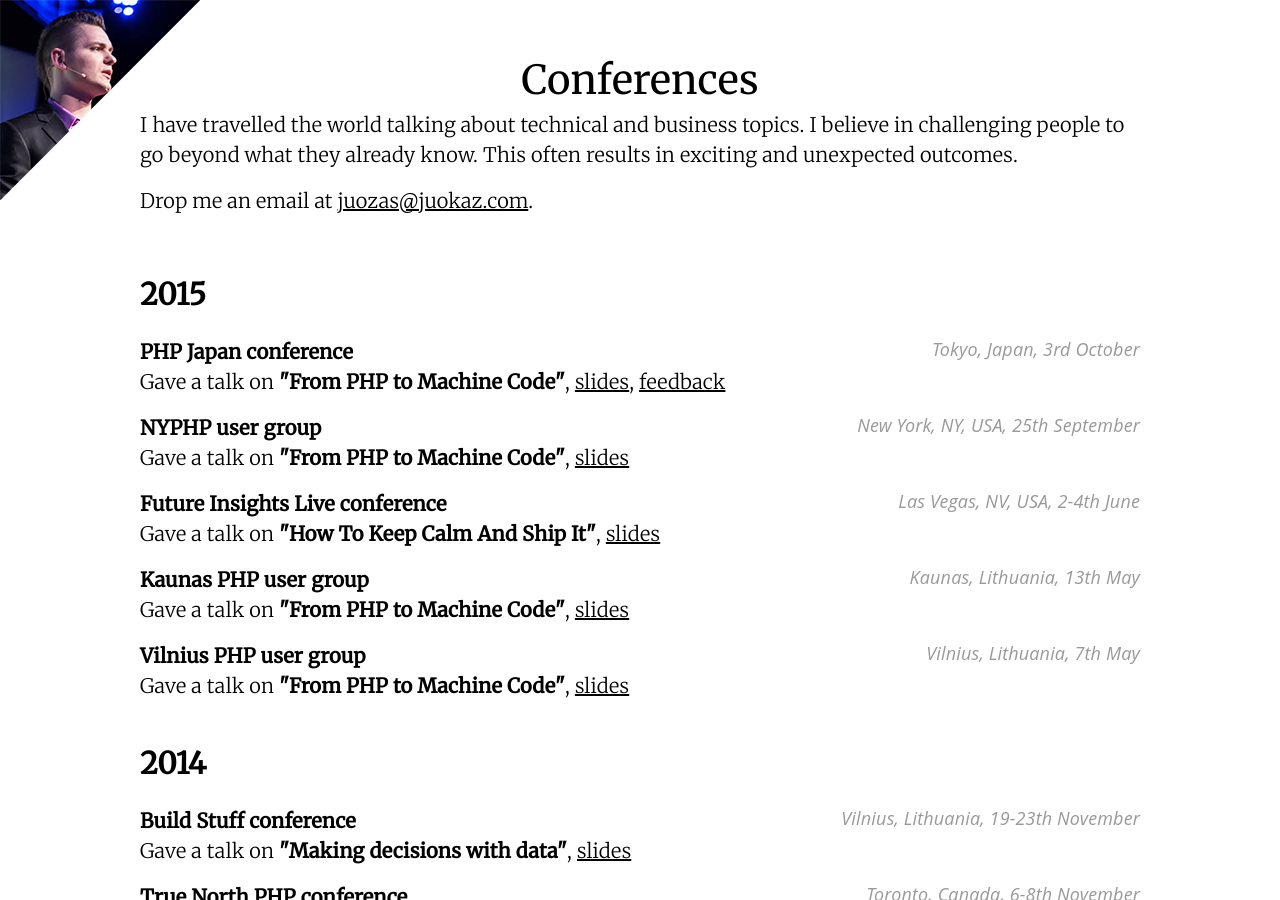
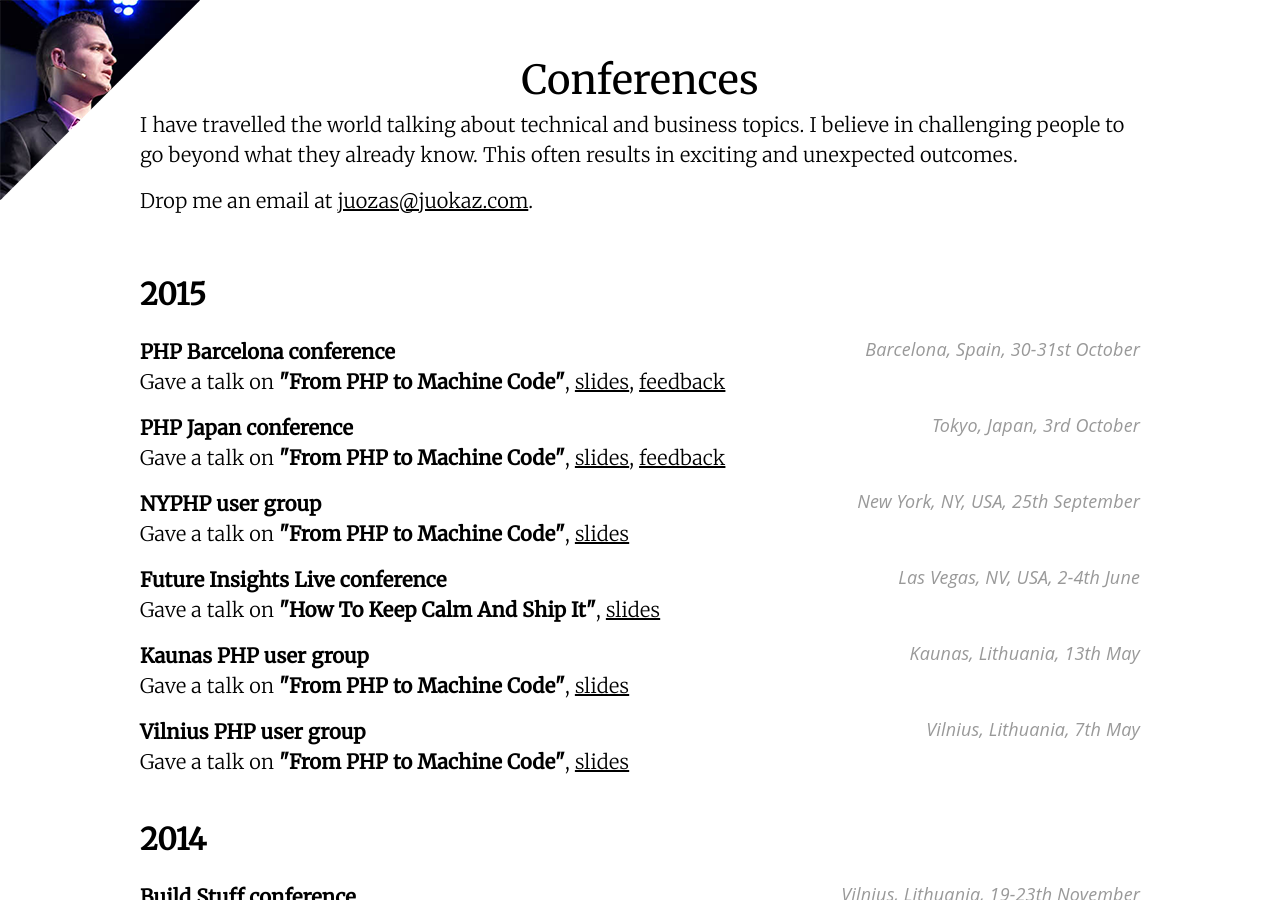
Before and after one commit to juokaz/juokaz.com, a Jekyll site: the page built from conferences.html, in a window 1280 px wide and 900 px high. Built offline with Jekyll 4.4.1, drawn with Linux system fonts in a browser that asks for light colours.

Commit message:
Added php barcelona conference

```diff
--- a/_config.yml
+++ b/_config.yml
@@ -5,6 +5,13 @@
 conferences:
   - year: 2015
     talks:
+    - title: PHP Barcelona conference
+      location: Barcelona, Spain
+      date: 30-31st October
+      spoken:
+          - title: From PHP to Machine Code
+            slides: https://speakerdeck.com/juokaz/from-php-to-machine-code-phpcon-japan-2015
+            feedback: https://joind.in/talk/view/15866
     - title: PHP Japan conference
       location: Tokyo, Japan
       date: 3rd October
```
